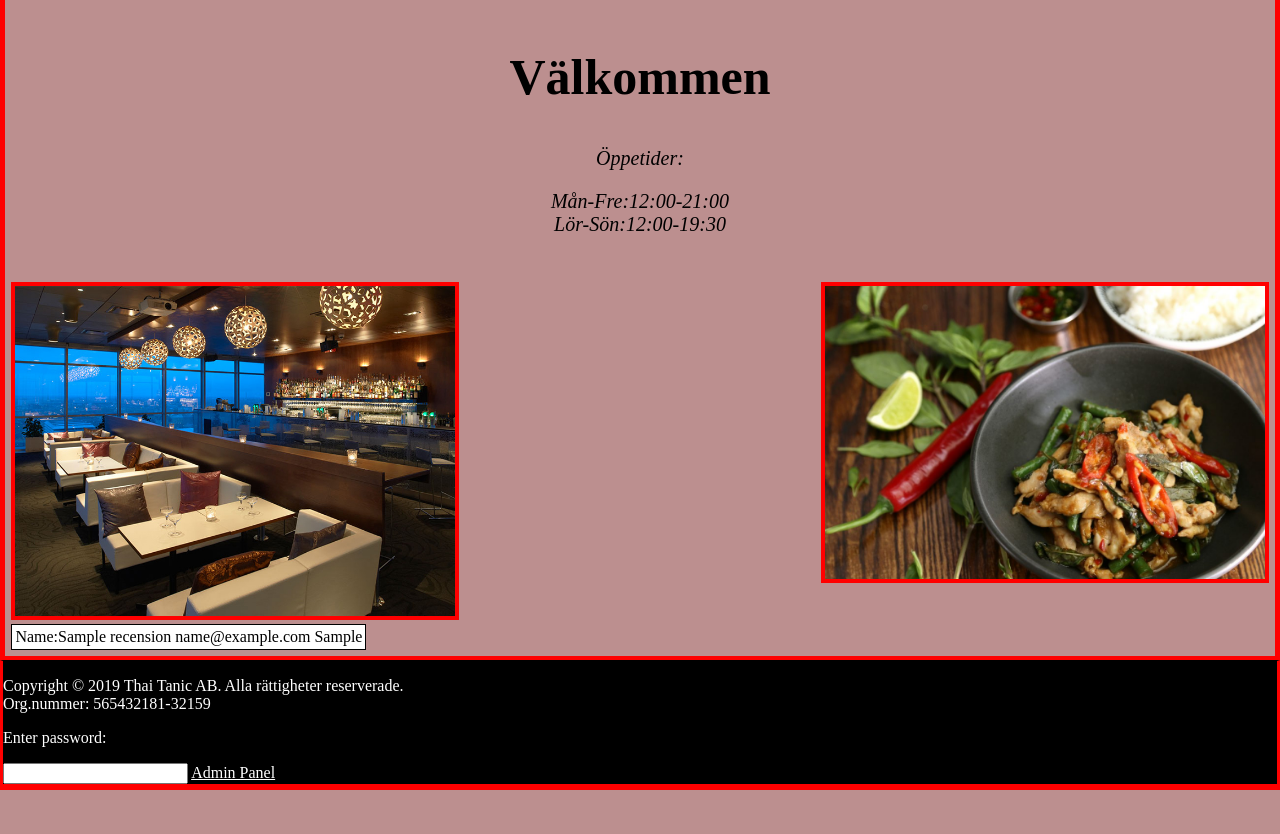
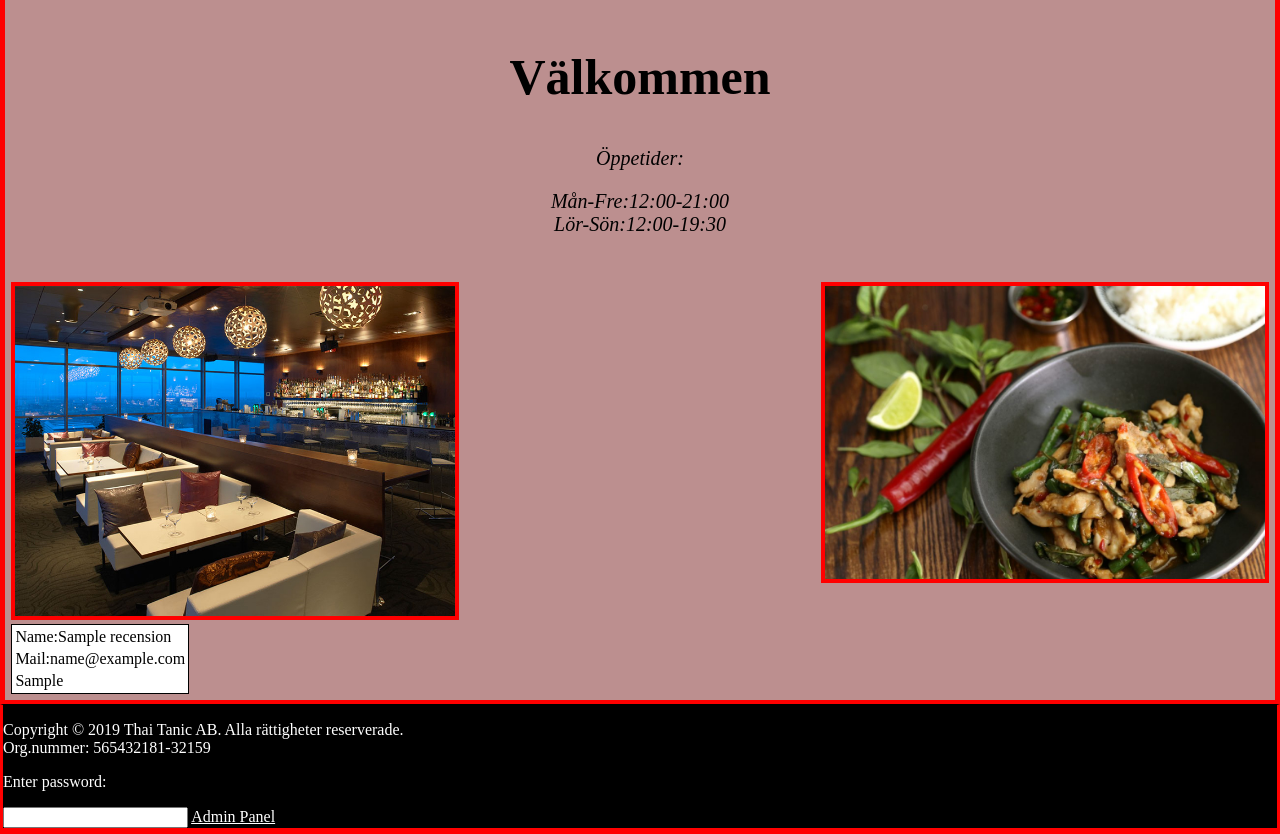
Before and after one commit to Simonbackman/Slutprojekt, a PHP site: page / in a window 1280 px wide. Shown: the part 206-1040 px from the top of the page. Before the commit the page ends 996 px from the top, so only its background shows below. Run offline with PHP 8.4, Linux system fonts and the light colour scheme; tables that the repository leaves empty hold one stand-in row (values such as "Sample post").

Commit message:
Recensioner

```diff
--- a/css.css
+++ b/css.css
@@ -68,6 +68,11 @@ nav{
     border:1px solid blacK;
 }
 /* Startsida */
+
+.recensioner_container{
+
+
+}
 .bord{
     margin-top: 2%;
     width:35%;
--- a/reservation.php
+++ b/reservation.php
@@ -6,7 +6,6 @@ if(
     isset($_GET['date']) &&
     isset($_GET['time']) &&
     isset($_GET['bordnr'])
-
   ){
 
 $dbc_reservation = mysqli_connect("localhost","root","","thai");
--- a/showrecension.php
+++ b/showrecension.php
@@ -1,20 +1,17 @@
- <?php
-$dbc = mysqli_connect("localhost","root","","thai");
+                <?php
+                    $dbc = mysqli_connect("localhost","root","","thai");
                     $query = "SELECT * FROM recension";
-
                     mysqli_query($dbc,"SET NAMES utf8");
-
                     $result = mysqli_query($dbc,$query);
-
+                    while($row = mysqli_fetch_array($result)){
                     ?>
-                    <table class="rec_container">
-                    <?php
-                    while($row = mysqli_fetch_array($result)){
-
-                        echo "<tr><td class=rec_name>Name:" . $row['name'] . "</td>";
-                        echo "<td class=rec_mail>" . $row['mail'] . "</td>";
-                        echo "<td class=rec_recension>" . $row['recension'] . "</td></tr>";
-
-                    }
+                        <div class="recensioner_container">
+                            <table class="recension">
+                                <tr><td class="rec_name">Name:<?php echo $row['name']; ?></td></tr>
+                                <tr><td class="rec_mail">Mail:<?php echo $row['mail']; ?></td>
+                                <tr><td class="rec_recension"><?php echo $row['recension']; ?></td></tr>
+                            </table>
+                        </div>
+                <?php
+                        }
                     ?>
-                    </table>
```
